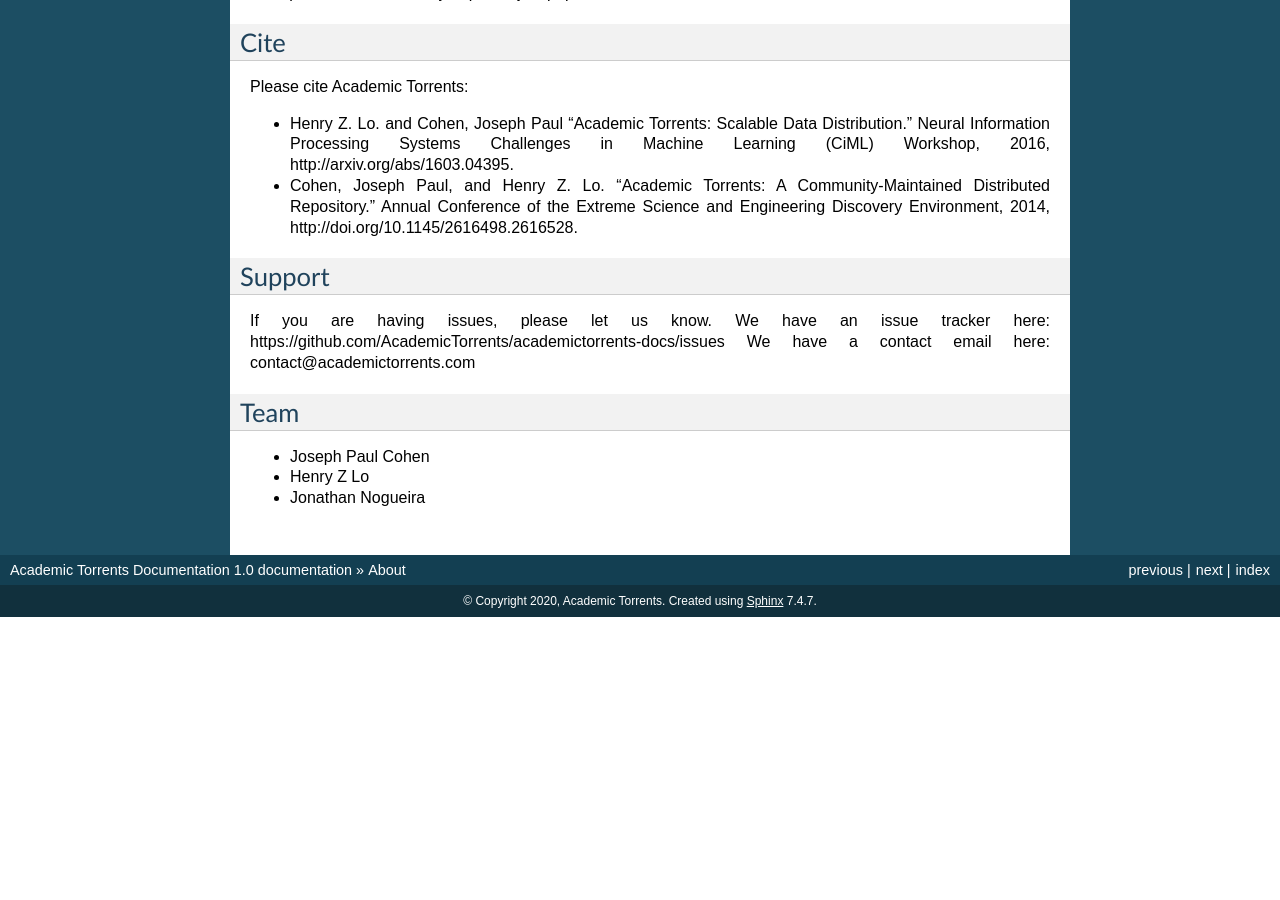
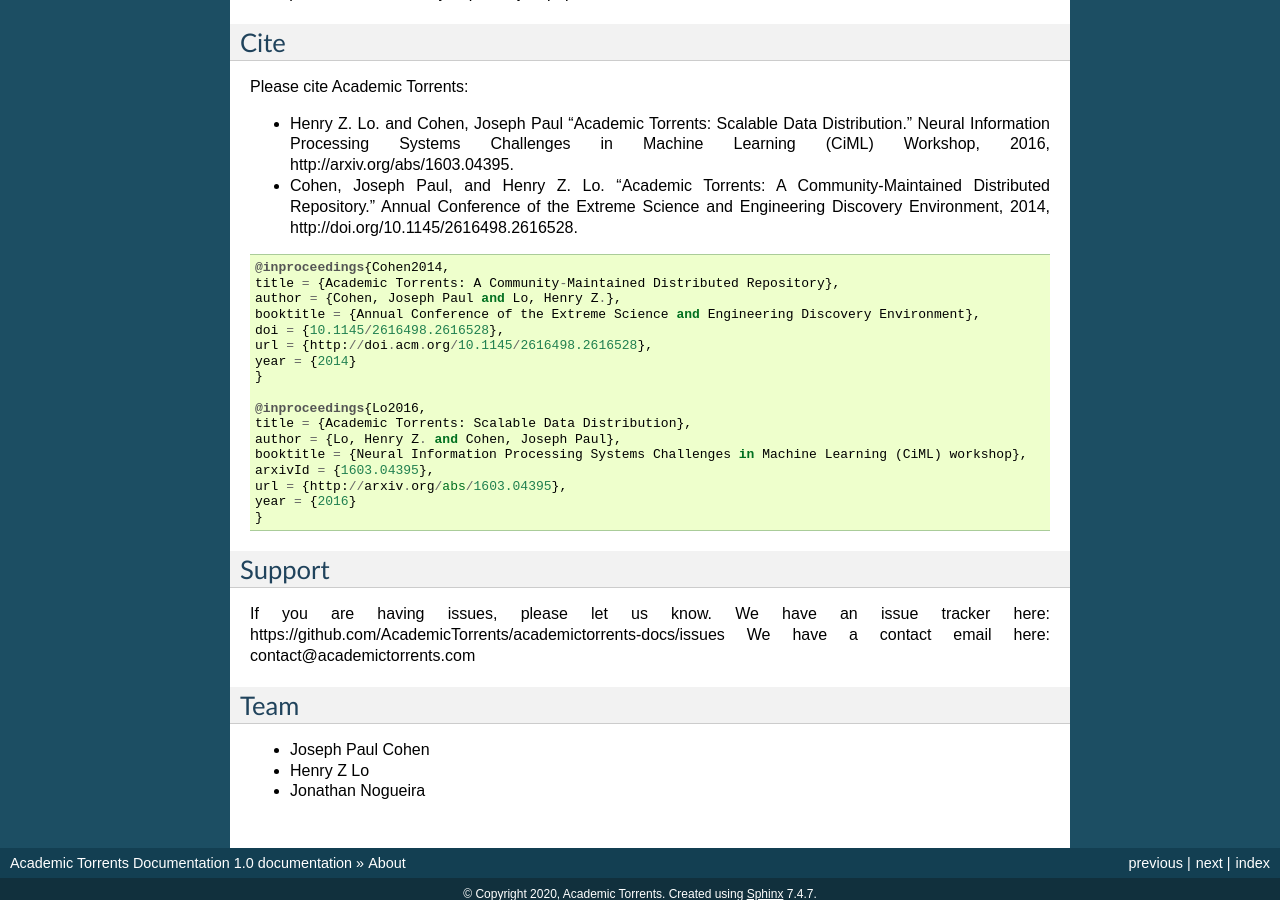
Before and after one commit to academictorrents/academictorrents-docs, a Sphinx documentation site: the page built from docs/about.md, in a window 1280 px wide and 900 px high, scrolled down 734 px. Built offline with Sphinx 7.4.7, drawn with Linux system fonts in a browser that asks for light colours; before the commit the page ends 1351 px from its top, so only the background shows below that.

Commit message:
Update about.md

````diff
--- a/docs/about.md
+++ b/docs/about.md
@@ -32,6 +32,25 @@
 
  - Cohen, Joseph Paul, and Henry Z. Lo. “Academic Torrents: A Community-Maintained Distributed Repository.” Annual Conference of the Extreme Science and Engineering Discovery Environment, 2014, http://doi.org/10.1145/2616498.2616528.
 
+```
+@inproceedings{Cohen2014,
+title = {Academic Torrents: A Community-Maintained Distributed Repository},
+author = {Cohen, Joseph Paul and Lo, Henry Z.},
+booktitle = {Annual Conference of the Extreme Science and Engineering Discovery Environment},
+doi = {10.1145/2616498.2616528},
+url = {http://doi.acm.org/10.1145/2616498.2616528},
+year = {2014}
+}
+
+@inproceedings{Lo2016,
+title = {Academic Torrents: Scalable Data Distribution},
+author = {Lo, Henry Z. and Cohen, Joseph Paul},
+booktitle = {Neural Information Processing Systems Challenges in Machine Learning (CiML) workshop},
+arxivId = {1603.04395},
+url = {http://arxiv.org/abs/1603.04395},
+year = {2016}
+}
+```
 
 
 ## Support
````
